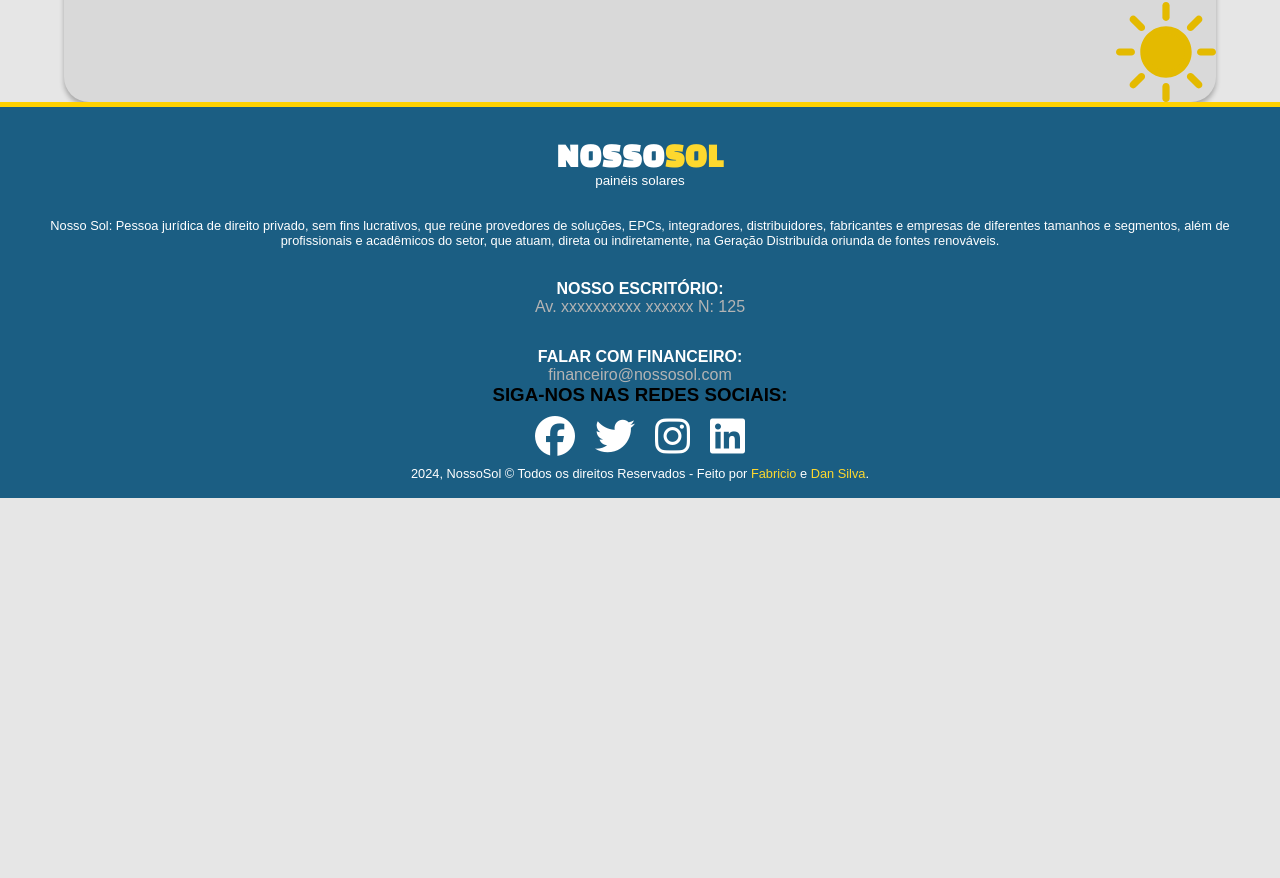
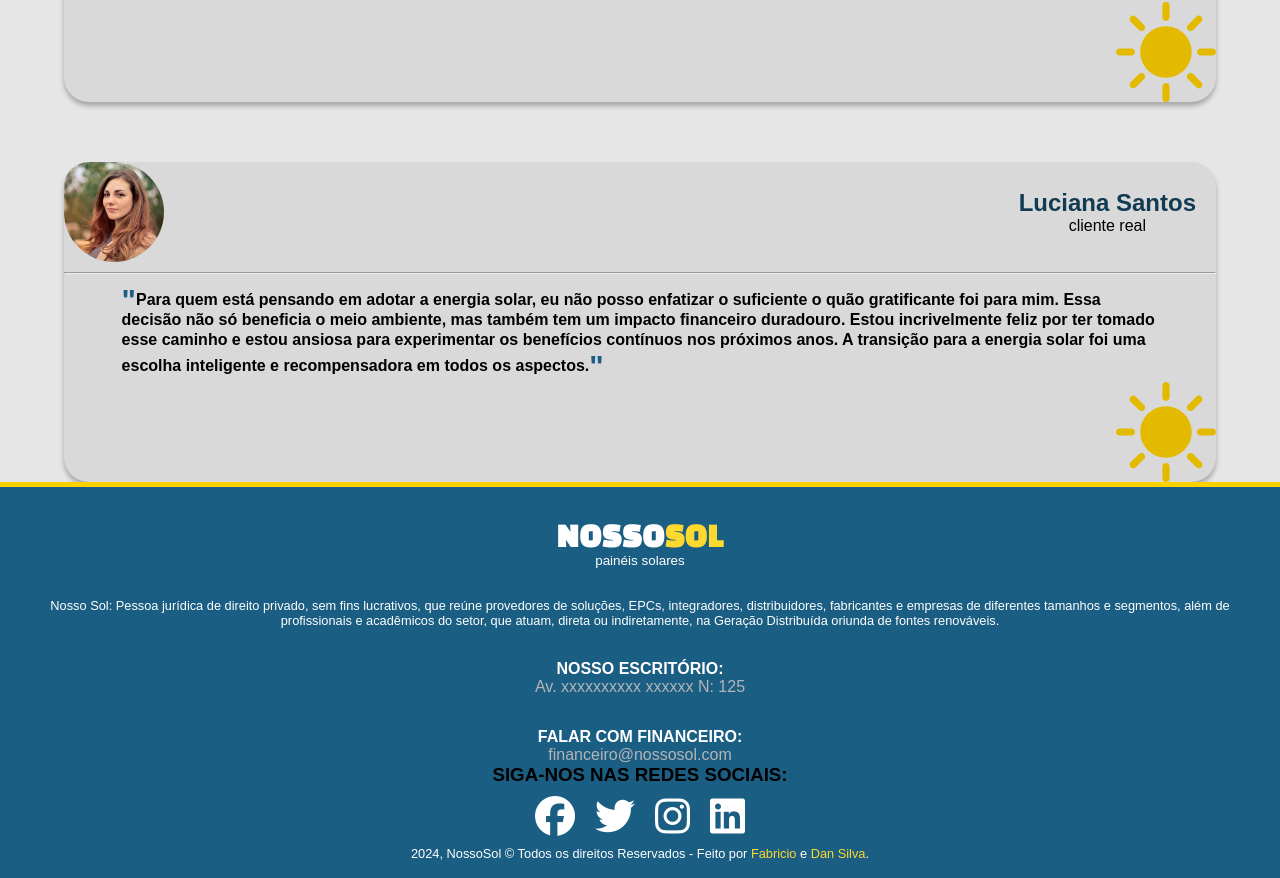
Before and after one commit to Dannick10/nosso-sol, a React (Vite) app: page / in a window 1280 px wide. Shown: the part 1512-2390 px from the top of the page. Before the commit the page ends 2010 px from the top, so only its background shows below. Built offline with nearby package versions, Linux system fonts and the light colour scheme.

Commit message:
depoimentos

```diff
--- a/src/App.jsx
+++ b/src/App.jsx
@@ -7,6 +7,7 @@ import header_painel from "./img/header_painel.svg";
 import header_world from "./img/header_world.svg";
 import Reactangle from "./img/Rectangle.svg";
 import sun from "./img/sun.svg"
+import Luciana from "./img/Luciana.webp"
 
 //Componentes
 import Nav from "./componentes/Nav/Nav";
@@ -95,7 +96,38 @@ function App() {
 
             <p className="carrosel-descricao">Para quem está considerando adotar a energia solar, eu não poderia recomendar o suficiente. É uma decisão que não apenas beneficia o meio ambiente, mas também o seu bolso a longo prazo. Estou muito feliz por ter feito essa escolha e mal posso esperar para ver os benefícios contínuos nos próximos anos.</p>
           </div>
+
+
         </section>
+
+        <section className="c-depoimentos">
+
+         <div className="d1">
+           <div className="photo-name">
+             <span
+               className="img"
+               style={{
+                 backgroundImage:
+                   `url(${Luciana})`,
+               }}
+             ></span>
+
+             <div className="name-carrossel">
+               <h3>Luciana Santos</h3>
+               <p>cliente real</p>
+             </div>
+
+
+           </div>
+
+           <hr className="line-card"/>
+
+           <p className="carrosel-descricao">Para quem está pensando em adotar a energia solar, eu não posso enfatizar o suficiente o quão gratificante foi para mim. Essa decisão não só beneficia o meio ambiente, mas também tem um impacto financeiro duradouro. Estou incrivelmente feliz por ter tomado esse caminho e estou ansiosa para experimentar os benefícios contínuos nos próximos anos. A transição para a energia solar foi uma escolha inteligente e recompensadora em todos os aspectos.</p>
+         </div>
+
+
+       </section>
+
       </main>
 
       <Footer />
--- a/src/index.css
+++ b/src/index.css
@@ -19,9 +19,6 @@
     --corcinco: #2CB742;
     --corblack: #000;
 
-
-
-
 }
 
 body{
```
Also changed, not shown: src/img/Luciana.webp (added).
